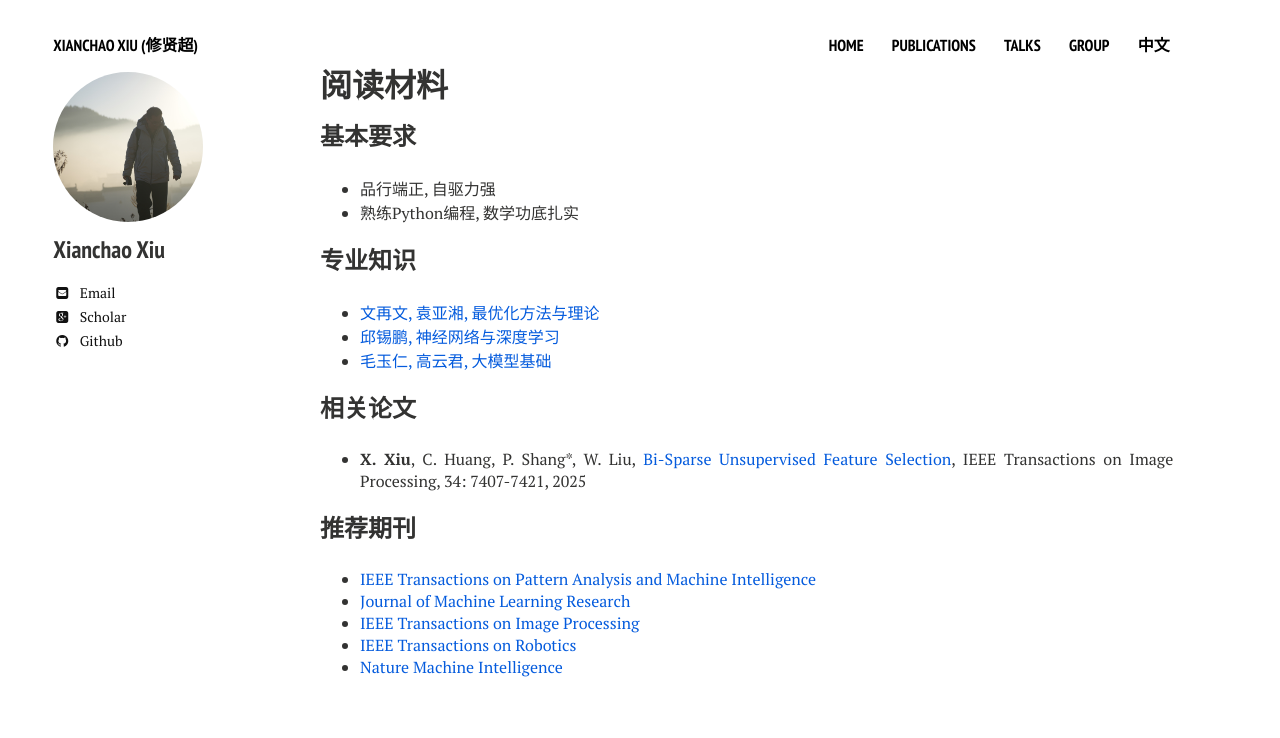
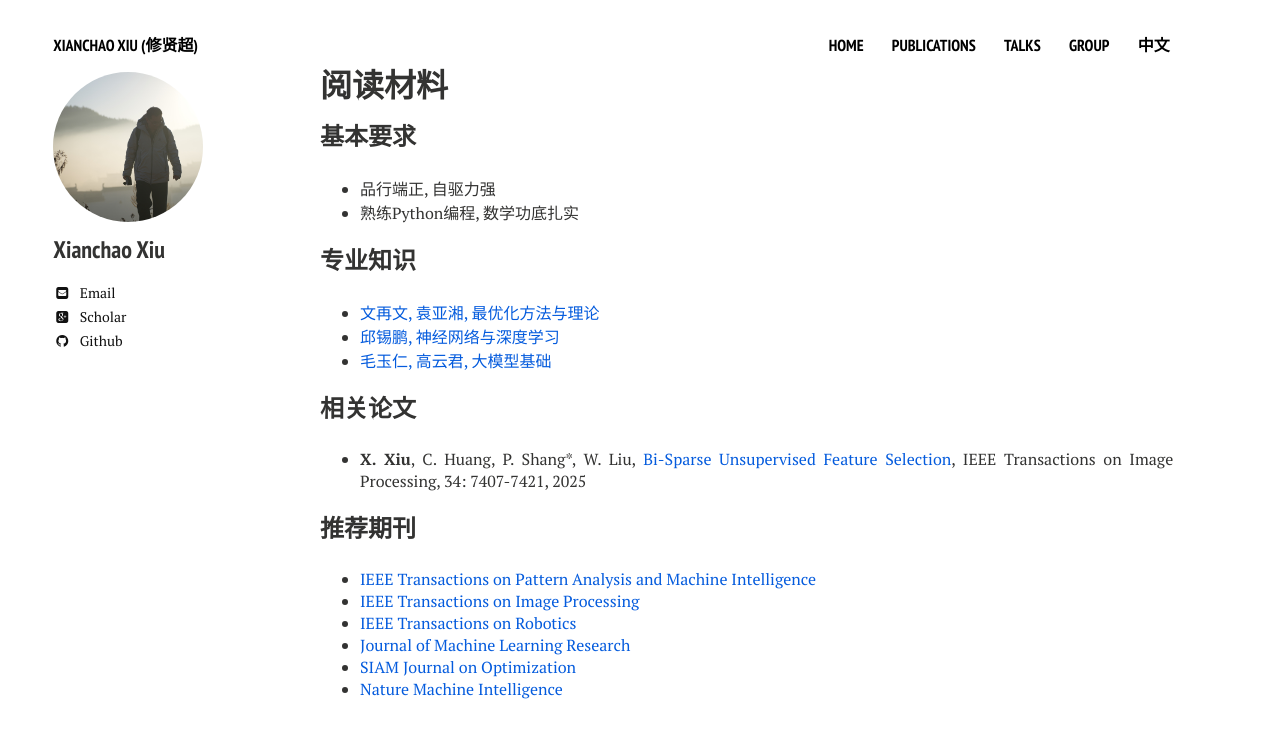
Before and after one commit to xianchaoxiu/xianchaoxiu.github.io, a Jekyll site: the page built from chinese/reading/index.md, in a window 1280 px wide. Shown: the top 738 px of the page. Built offline with Jekyll 4.4.1, drawn with Linux system fonts in a browser that asks for light colours; nearby versions of some CDN libraries.

Commit message:
Update index.md

```diff
--- a/chinese/reading/index.md
+++ b/chinese/reading/index.md
@@ -24,7 +24,8 @@ share: false
 
 ### 推荐期刊
 *  <a href="https://ieeexplore.ieee.org/xpl/RecentIssue.jsp?punumber=34" class="textlink" target="_blank"> IEEE Transactions on Pattern Analysis and Machine Intelligence </a> <br>
-*  <a href="https://jmlr.org/" class="textlink" target="_blank"> Journal of Machine Learning Research </a> <br>
 *  <a href="https://ieeexplore.ieee.org/xpl/RecentIssue.jsp?punumber=83" class="textlink" target="_blank"> IEEE Transactions on Image Processing </a> <br>
 *  <a href="https://ieeexplore.ieee.org/xpl/RecentIssue.jsp?punumber=8860" class="textlink" target="_blank"> IEEE Transactions on Robotics </a> <br>
+*  <a href="https://jmlr.org/" class="textlink" target="_blank"> Journal of Machine Learning Research </a> <br>
+*  <a href="https://www.siam.org/publications/siam-journals/siam-journal-on-optimization/" class="textlink" target="_blank"> SIAM Journal on Optimization </a> <br>
 *  <a href="https://www.nature.com/natmachintell/" class="textlink" target="_blank"> Nature Machine Intelligence </a> <br>
```
